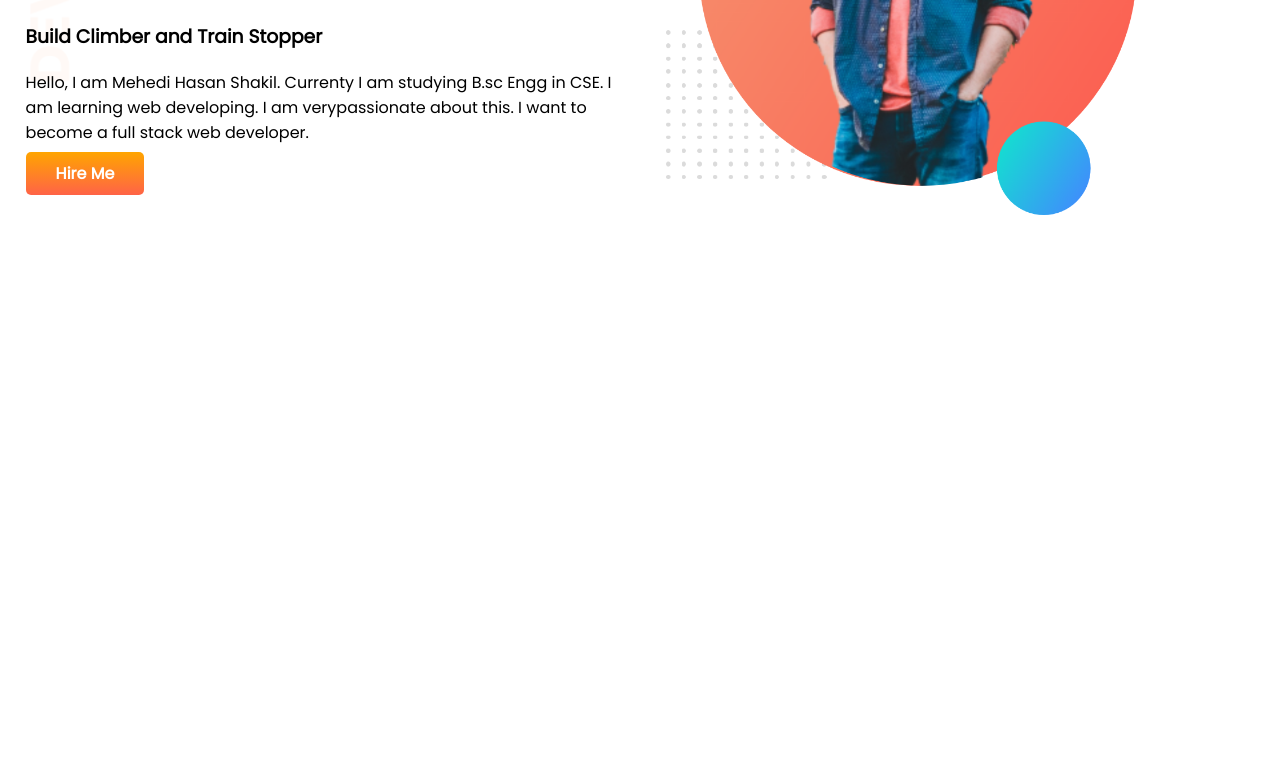
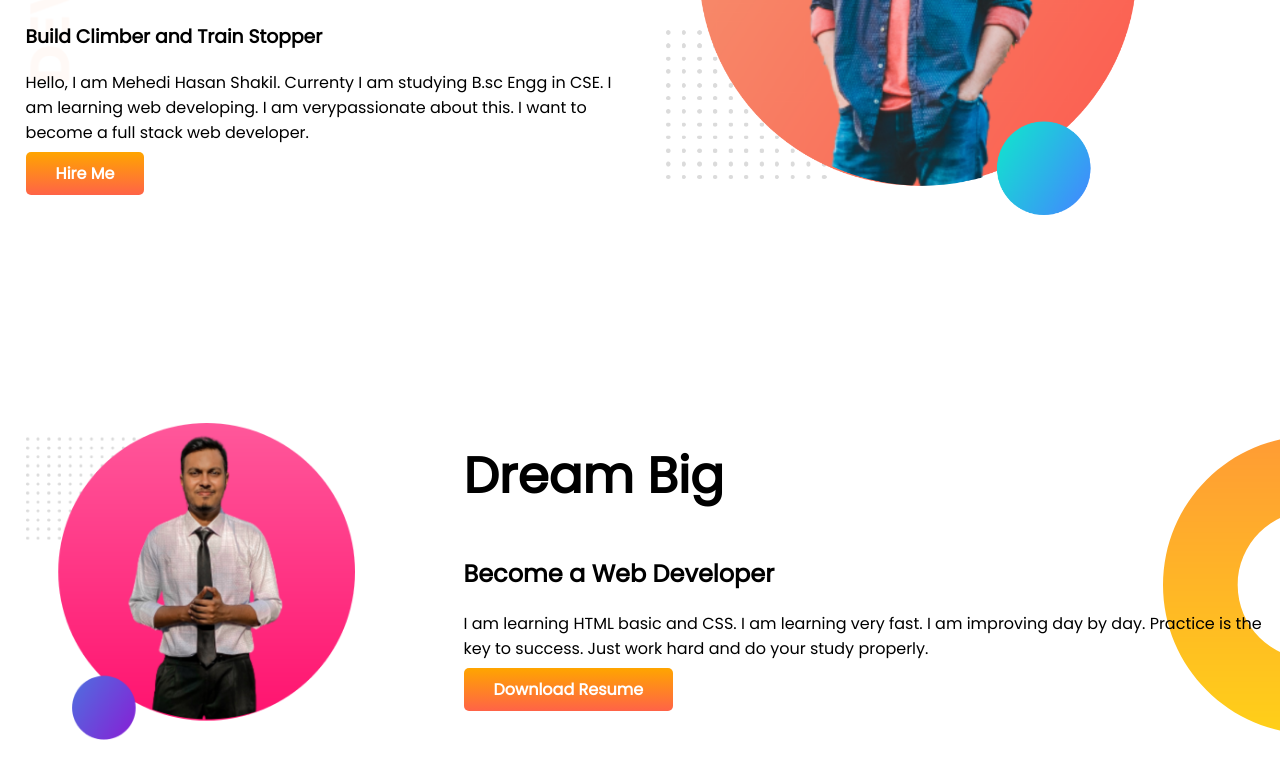
Before and after one commit to sneoo/developer-portfolio, a plain HTML site: page index.html in a window 1280 px wide. Shown: the part 278-1056 px from the top of the page. Before the commit the page ends 800 px from the top, so only its background shows below. Drawn offline with Linux system fonts and the light colour scheme.

Commit message:
added mid section

```diff
--- a/index.html
+++ b/index.html
@@ -22,11 +22,23 @@
             <p>Hello, I am Mehedi Hasan Shakil. Currenty I am studying B.sc Engg in CSE.
                 I am learning web developing. I am verypassionate about this.
                 I want to become a full stack web developer.</p>
-            <a class="link-button" target="blank" href="https://www.linkedin.com/in/sneoo/">Hire Me</a>
+            <a class="link-button" target="_blank" href="https://www.linkedin.com/in/sneoo/">Hire Me</a>
         </div>
 
         <div class="half-width">
             <img src="images/developer-pic.png" alt="Pic is unable to load.">
+        </div>
+    </section>
+    <section class="dream-big">
+        <div class="half-width">
+            <img src="images/shakil-banner.png" alt="Pic is unable to load.">
+        </div>
+        <div>
+            <h1>Dream Big</h1>
+            <h2>Become a Web Developer</h1>
+                <p>I am learning HTML basic and CSS. I am learning very fast. I am improving day by day. Practice is the
+                    key to success. Just work hard and do your study properly.</p>
+                <a class="link-button" target="_blank" href="">Download Resume</a>
         </div>
 
     </section>
--- a/style.css
+++ b/style.css
@@ -13,6 +13,7 @@ h1 {
 
 section {
     display: flex;
+    margin-bottom: 150px;
 }
 
 .half-width {
@@ -37,3 +38,9 @@ section {
     background-image: url(/images/top-banner.png);
     background-repeat: no-repeat;
 }
+
+.dream-big {
+    background-image: url(/images/dream-bg.png);
+    background-repeat: no-repeat;
+    background-position: right;
+}
```
Also changed, not shown: images/second-bg.png (deleted), images/shakil-banner.png (added).
